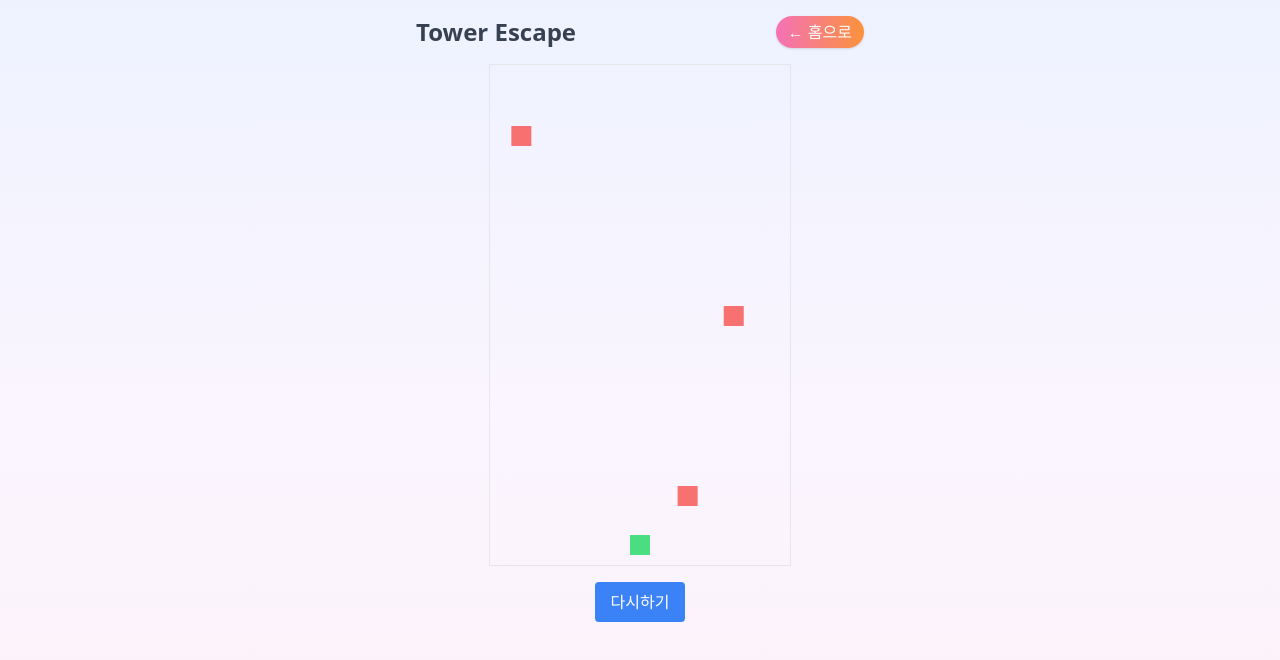
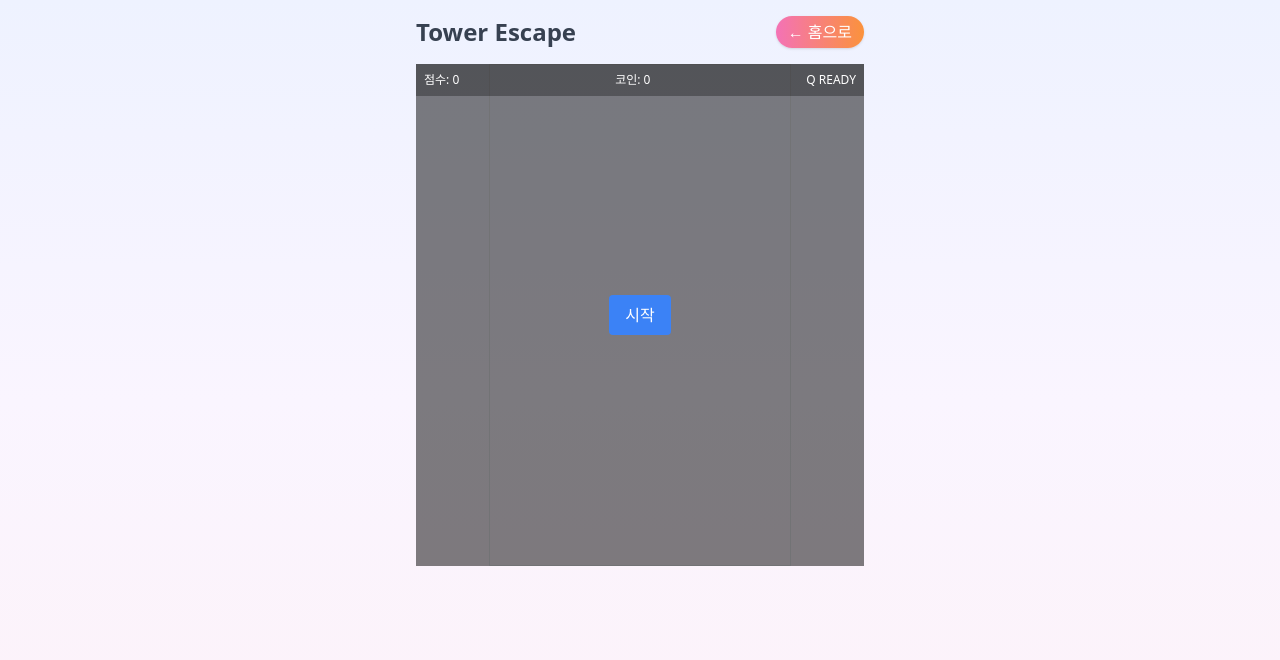
Before and after one commit to IamJuglee/Jugland, a React (Vite) app: page /game/tower in a window 1280 px wide. Shown: the top 660 px of the page. Built offline with nearby package versions, Linux system fonts and the light colour scheme.

Commit message:
feat: expand Tower Escape game

```diff
--- a/src/games/TowerEscape.tsx
+++ b/src/games/TowerEscape.tsx
@@ -3,77 +3,164 @@ import GameLayout from '../components/GameLayout';
 
 const WIDTH = 300;
 const HEIGHT = 500;
+const PLAYER_SIZE = 20;
+const GRAVITY = 0.5;
+
+interface Obj {
+  x: number;
+  y: number;
+  size: number;
+}
 
 const TowerEscape: FC = () => {
   const canvasRef = useRef<HTMLCanvasElement>(null);
-  const [over, setOver] = useState(false);
+  const [stage, setStage] = useState<'start' | 'playing' | 'over'>('start');
+  const [score, setScore] = useState(0);
+  const [coins, setCoins] = useState(0);
+  const [cooldown, setCooldown] = useState(0); // seconds remaining for Q
 
   useEffect(() => {
+    if (stage !== 'playing') return;
     const canvas = canvasRef.current;
     if (!canvas) return;
     const ctx = canvas.getContext('2d');
     if (!ctx) return;
-    let playerY = HEIGHT - 30;
+
+    let playerY = HEIGHT - PLAYER_SIZE;
     let vy = 0;
-    let obstacles: { x: number; y: number }[] = [];
+    let obstacles: Obj[] = [];
+    let coinItems: Obj[] = [];
+    let speed = 2;
     let frame = 0;
     let running = true;
+    let bgY = 0;
+    const startTime = performance.now();
+    let invincibleUntil = 0;
+    let lastInvincible = -10000;
 
-    const jump = () => {
-      if (playerY >= HEIGHT - 30) {
-        vy = -8;
+    const isCollide = (a: Obj, b: Obj) =>
+      a.x < b.x + b.size &&
+      a.x + a.size > b.x &&
+      a.y < b.y + b.size &&
+      a.y + a.size > b.y;
+
+    const jump = (force = -8) => {
+      if (playerY >= HEIGHT - PLAYER_SIZE) {
+        vy = force;
+      }
+    };
+
+    const activateShield = () => {
+      const now = performance.now();
+      if (coins >= 5 && now - lastInvincible >= 10000) {
+        setCoins(c => c - 5);
+        invincibleUntil = now + 3000;
+        lastInvincible = now;
+      }
+    };
+
+    const activateBoost = () => {
+      if (coins >= 5) {
+        setCoins(c => c - 5);
+        jump(-12);
       }
     };
 
     const handleKey = (e: KeyboardEvent) => {
       if (e.key === ' ') {
         e.preventDefault();
-        if (!over) jump();
+        jump();
       }
-    };
-    const handleClick = () => {
-      if (!over) jump();
+      if (e.key.toLowerCase() === 'q') activateShield();
+      if (e.key.toLowerCase() === 'e') activateBoost();
     };
 
+    const clickOrTouch = () => jump();
+
     window.addEventListener('keydown', handleKey);
-    canvas.addEventListener('click', handleClick);
+    canvas.addEventListener('click', clickOrTouch);
+    canvas.addEventListener('touchstart', clickOrTouch);
 
     const loop = () => {
       if (!running) return;
+      const now = performance.now();
+      setScore(Math.floor((now - startTime) / 1000));
+      setCooldown(Math.max(0, 10 - Math.floor((now - lastInvincible) / 1000)));
       frame++;
+
       if (frame % 60 === 0) {
-        obstacles.push({ x: Math.random() * (WIDTH - 20), y: -20 });
+        obstacles.push({ x: Math.random() * (WIDTH - 20), y: -20, size: 20 });
+        if (Math.random() < 0.3) {
+          coinItems.push({ x: Math.random() * (WIDTH - 12), y: -20, size: 12 });
+        }
+        speed += 0.05;
       }
 
-      vy += 0.4;
+      vy += GRAVITY;
       playerY += vy;
-      if (playerY > HEIGHT - 30) {
-        playerY = HEIGHT - 30;
+      if (playerY > HEIGHT - PLAYER_SIZE) {
+        playerY = HEIGHT - PLAYER_SIZE;
         vy = 0;
       }
 
-      obstacles = obstacles.map((o) => ({ ...o, y: o.y + 3 }));
-      obstacles = obstacles.filter((o) => o.y < HEIGHT + 20);
+      obstacles.forEach(o => (o.y += speed));
+      coinItems.forEach(c => (c.y += speed));
+      obstacles = obstacles.filter(o => o.y < HEIGHT + o.size);
+      coinItems = coinItems.filter(c => c.y < HEIGHT + c.size);
 
       ctx.clearRect(0, 0, WIDTH, HEIGHT);
+
+      // background stripes
+      bgY += 1;
+      const stripe = 50;
+      for (let y = -stripe; y < HEIGHT + stripe; y += stripe) {
+        const pos = (y + bgY) % (stripe * 2);
+        ctx.fillStyle = pos < stripe ? '#e5e7eb' : '#f3f4f6';
+        ctx.fillRect(0, pos - stripe, WIDTH, stripe);
+      }
+
       ctx.fillStyle = '#4ade80';
-      ctx.fillRect(WIDTH / 2 - 10, playerY, 20, 20);
+      ctx.fillRect(WIDTH / 2 - PLAYER_SIZE / 2, playerY, PLAYER_SIZE, PLAYER_SIZE);
+
+      if (now < invincibleUntil) {
+        ctx.strokeStyle = 'rgba(255,255,255,0.8)';
+        ctx.lineWidth = 3;
+        ctx.strokeRect(
+          WIDTH / 2 - PLAYER_SIZE / 2 - 2,
+          playerY - 2,
+          PLAYER_SIZE + 4,
+          PLAYER_SIZE + 4
+        );
+      }
+
       ctx.fillStyle = '#f87171';
-      obstacles.forEach((o) => ctx.fillRect(o.x, o.y, 20, 20));
+      obstacles.forEach(o => ctx.fillRect(o.x, o.y, o.size, o.size));
 
-      if (
-        obstacles.some(
-          (o) =>
-            o.y + 20 > playerY &&
-            o.y < playerY + 20 &&
-            o.x + 20 > WIDTH / 2 - 10 &&
-            o.x < WIDTH / 2 + 10
-        )
-      ) {
+      ctx.fillStyle = '#facc15';
+      coinItems.forEach(c => {
+        ctx.beginPath();
+        ctx.arc(c.x + c.size / 2, c.y + c.size / 2, c.size / 2, 0, Math.PI * 2);
+        ctx.fill();
+      });
+
+      const playerRect: Obj = {
+        x: WIDTH / 2 - PLAYER_SIZE / 2,
+        y: playerY,
+        size: PLAYER_SIZE,
+      };
+
+      if (now >= invincibleUntil && obstacles.some(o => isCollide(playerRect, o))) {
         running = false;
-        setOver(true);
+        setStage('over');
         return;
       }
+
+      coinItems.forEach((c, i) => {
+        if (isCollide(playerRect, c)) {
+          coinItems.splice(i, 1);
+          setCoins(cnt => cnt + 1);
+        }
+      });
 
       requestAnimationFrame(loop);
     };
@@ -81,29 +168,51 @@ const TowerEscape: FC = () => {
     requestAnimationFrame(loop);
 
     return () => {
+      running = false;
       window.removeEventListener('keydown', handleKey);
-      canvas.removeEventListener('click', handleClick);
-      running = false;
+      canvas.removeEventListener('click', clickOrTouch);
+      canvas.removeEventListener('touchstart', clickOrTouch);
     };
-  }, [over]);
+  }, [stage, coins]);
+
+  const startGame = () => {
+    setCoins(0);
+    setScore(0);
+    setStage('playing');
+  };
 
   return (
     <GameLayout title="Tower Escape">
-      <div className="flex flex-col items-center">
-        <canvas
-          ref={canvasRef}
-          width={WIDTH}
-          height={HEIGHT}
-          className="border mb-4"
-        />
-        {over && (
-          <button
-            onClick={() => setOver(false)}
-            className="px-4 py-2 bg-blue-500 hover:bg-blue-600 text-white rounded"
-          >
-            다시하기
-          </button>
+      <div className="relative flex flex-col items-center">
+        <canvas ref={canvasRef} width={WIDTH} height={HEIGHT} className="border" />
+        {stage !== 'playing' && (
+          <div className="absolute inset-0 flex flex-col items-center justify-center bg-black bg-opacity-50 text-white">
+            {stage === 'start' && (
+              <button
+                onClick={startGame}
+                className="px-4 py-2 bg-blue-500 hover:bg-blue-600 rounded"
+              >
+                시작
+              </button>
+            )}
+            {stage === 'over' && (
+              <div className="text-center">
+                <p className="mb-2 text-xl">점수: {score}</p>
+                <button
+                  onClick={startGame}
+                  className="px-4 py-2 bg-blue-500 hover:bg-blue-600 rounded"
+                >
+                  다시하기
+                </button>
+              </div>
+            )}
+          </div>
         )}
+        <div className="absolute top-0 left-0 w-full flex justify-between p-2 text-xs text-white bg-black bg-opacity-30">
+          <span>점수: {score}</span>
+          <span>코인: {coins}</span>
+          <span>Q {cooldown ? `쿨 ${cooldown}s` : 'READY'}</span>
+        </div>
       </div>
     </GameLayout>
   );
```
